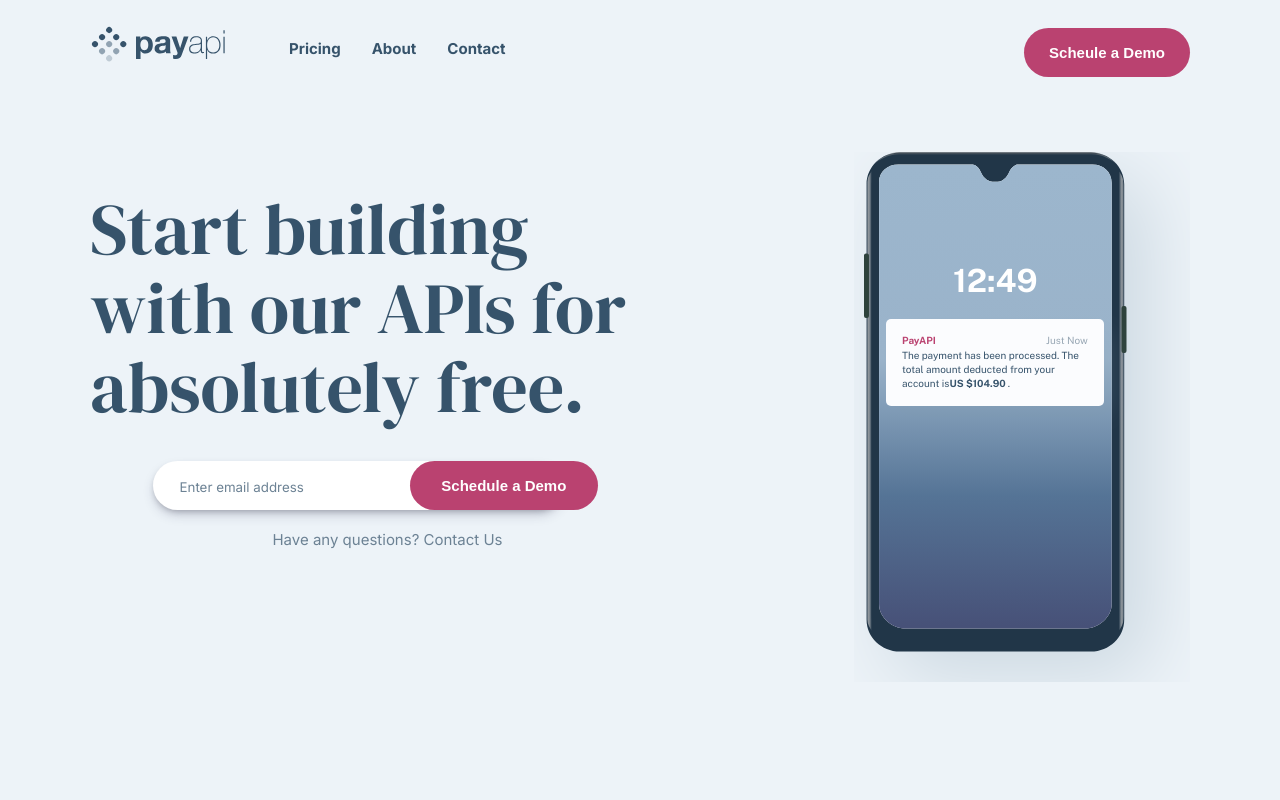
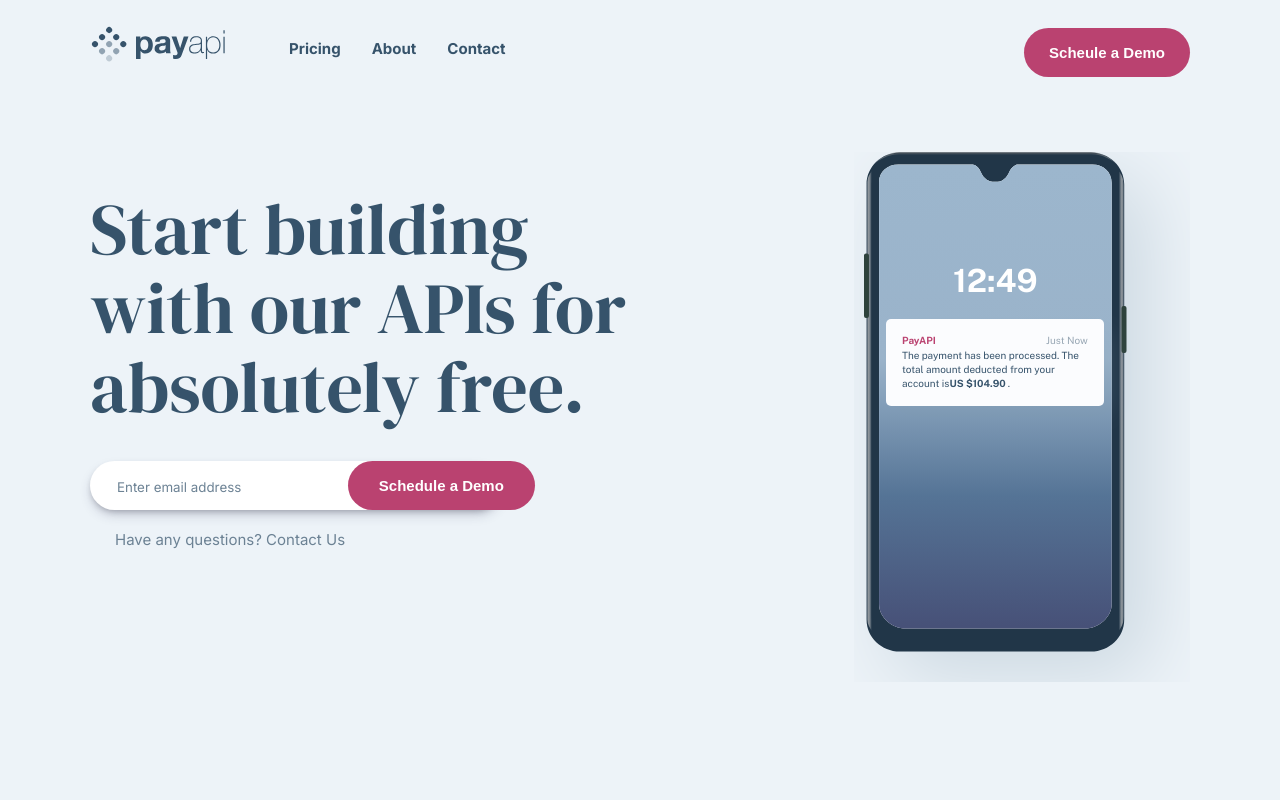
Before and after one commit to thebigbenn009/payapi, a Next.js app: page / in a window 1280 px wide. Shown: the top 800 px of the page. Built offline with nearby package versions, Linux system fonts and the light colour scheme.

Commit message:
work in progress-11

```diff
--- a/app/globals.css
+++ b/app/globals.css
@@ -500,6 +500,58 @@ ul li .links {
     display: inline-block;
     margin-left: 2.5rem;
   }
+  .cta {
+    display: flex;
+    justify-content: space-between;
+    align-items: center;
+  }
+  .cta-form {
+    margin-inline: 0;
+  }
+  .cta h2 {
+    margin-bottom: 0;
+    font-size: 4.8rem;
+  }
+  .hero-form {
+    align-self: flex-start;
+  }
+  .easy-container {
+    grid-template-columns: 44.5rem 1fr;
+  }
+  .easy-img {
+    width: 100%;
+  }
+  .e {
+    display: grid;
+    place-items: center;
+  }
+  .contact-p {
+    align-self: flex-start;
+  }
+  .easy-text {
+    margin-bottom: 0;
+  }
+  .easy-text h2 {
+    text-align: left;
+  }
+  .easy-text p {
+    width: 44.5rem;
+    margin-inline: 0;
+    text-align: left;
+    padding-inline: 0;
+  }
+  .section-ui {
+    flex-direction: column;
+  }
+  .ui-img > svg > g {
+    transform: translateX(13vw);
+  }
+  .section-easy {
+    margin-bottom: 10rem;
+  }
+  .f-links {
+    color: var(--primary-white) !important;
+  }
 }
 @media only screen and (min-width: 1200px) {
   .hero-section {
@@ -540,7 +592,7 @@ ul li .links {
     padding-top: 11rem;
   }
 
-  .easy-container {
+  /* .easy-container {
     grid-template-columns: 44.5rem 1fr;
   }
   .easy-img {
@@ -561,7 +613,7 @@ ul li .links {
     margin-inline: 0;
     text-align: left;
     padding-inline: 0;
-  }
+  } */
   .section-ui {
     display: grid;
     grid-template-columns: 44.5rem 1fr;
@@ -586,7 +638,10 @@ ul li .links {
   .demo-form {
     margin-bottom: 0;
     margin-inline: 0;
-    align-self: center;
+    align-self: flex-start;
+  }
+  .contact-p {
+    align-self: flex-start;
   }
   .cta {
     display: flex;
@@ -597,7 +652,9 @@ ul li .links {
     margin-bottom: 0;
     font-size: 4.8rem;
   }
-  .f-links {
-    color: var(--primary-white) !important;
+}
+@media only screen and (min-width: 1440px) {
+  .wrapper {
+    max-width: 130rem;
   }
 }
--- a/components/home page/ScheduleDemo.tsx
+++ b/components/home page/ScheduleDemo.tsx
@@ -2,7 +2,7 @@ import React from "react";
 
 const ScheduleDemo = () => {
   return (
-    <form className="demo-form cta-form">
+    <form className="demo-form cta-form hero-form">
       <input
         className="demo-input"
         type="email"
```
